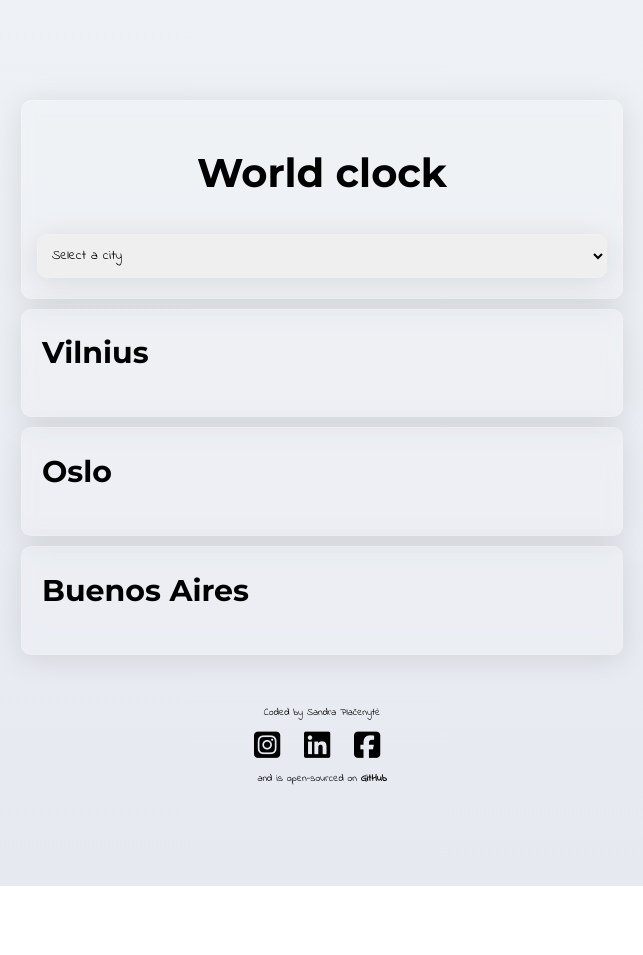
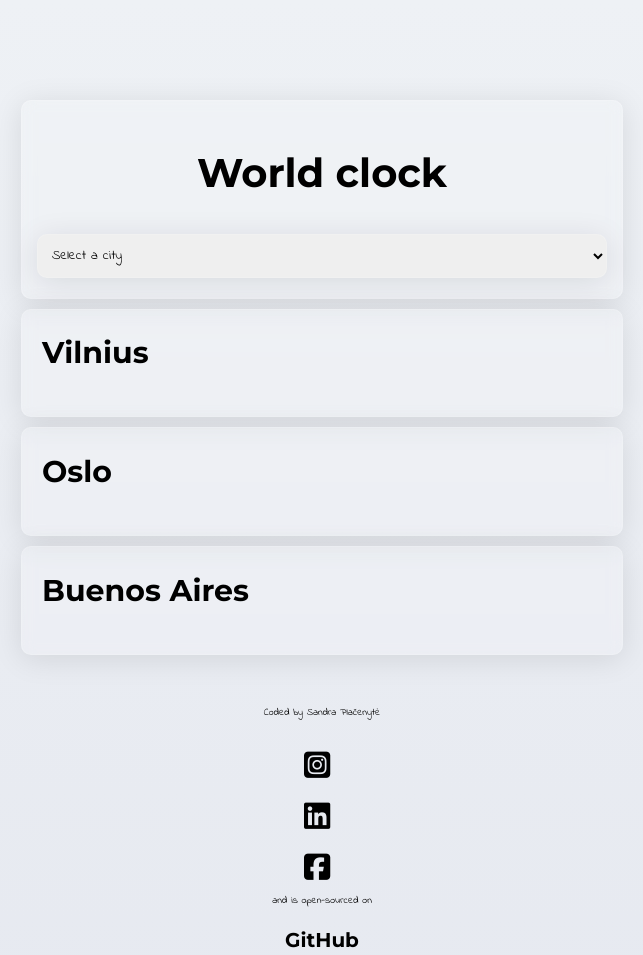
Before and after one commit to Sandruttee/world-clock-project, a plain HTML site: page index.html in a window 1280 px wide. Shown: the whole page, without its empty margins (318-961 px from the left). Before the commit the page ends 886 px from the top, so only its background shows below. Drawn offline with nearby package versions, Linux system fonts and the light colour scheme; a script that the page names is missing.

Commit message:
Added a link to homepage

```diff
--- a/css/styles.css
+++ b/css/styles.css
@@ -119,3 +119,19 @@ footer {
   grid-template-columns: 275px 275px;
   grid-gap: 50px;
 }
+
+a {
+  color: black;
+  display: block;
+  text-align: center;
+  padding-top: 20px;
+  font-family: "Montserrat", sans-serif;
+  cursor: pointer;
+  font-size: 20px;
+  font-weight: 600;
+  text-decoration: none;
+}
+a:hover {
+  color: #6c757d;
+  transform: scale(1.1);
+}
--- a/javascript/index.js
+++ b/javascript/index.js
@@ -52,7 +52,8 @@ function updateCity(event) {
           )}<small>${cityTime.format(" A")}</small></div>
         </div>
       </div>
-    </div>`;
+    </div>
+    <a href="/">Go back to all cities</a>`;
 }
 
 let citySelect = document.querySelector("#city-select");
```
